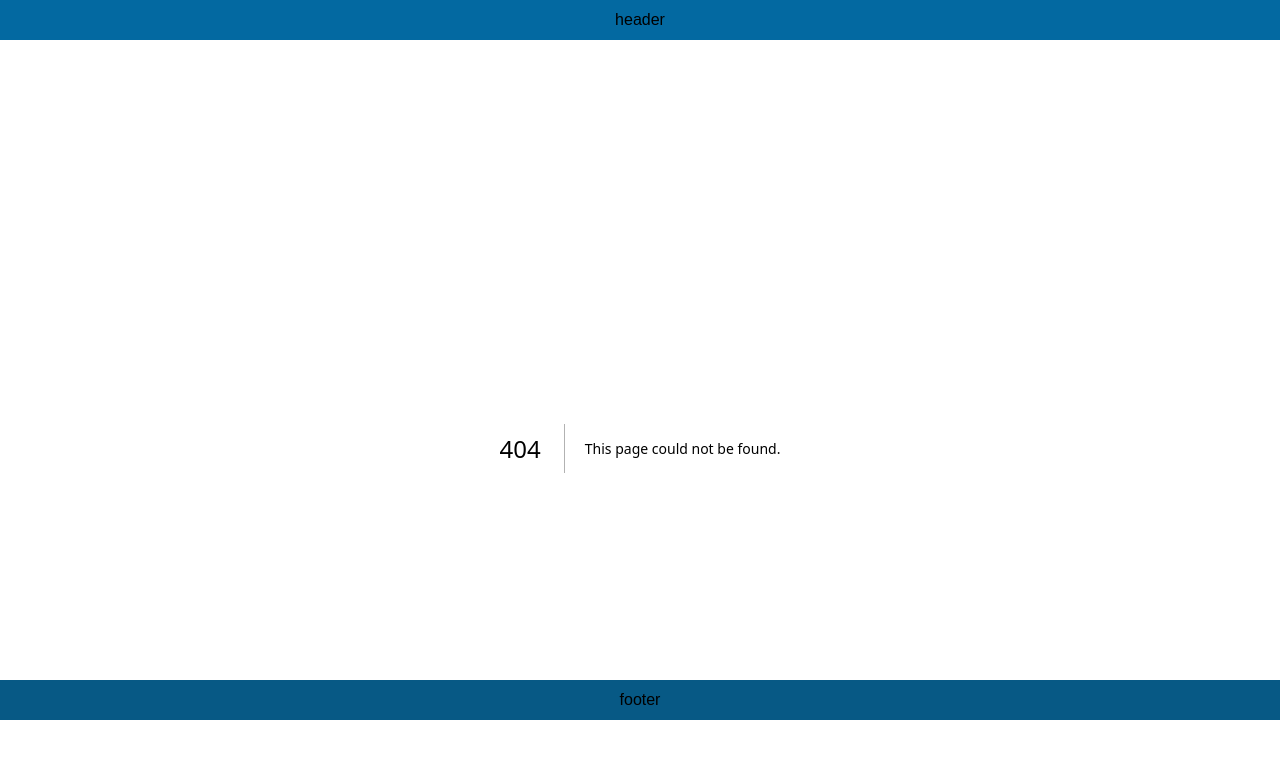
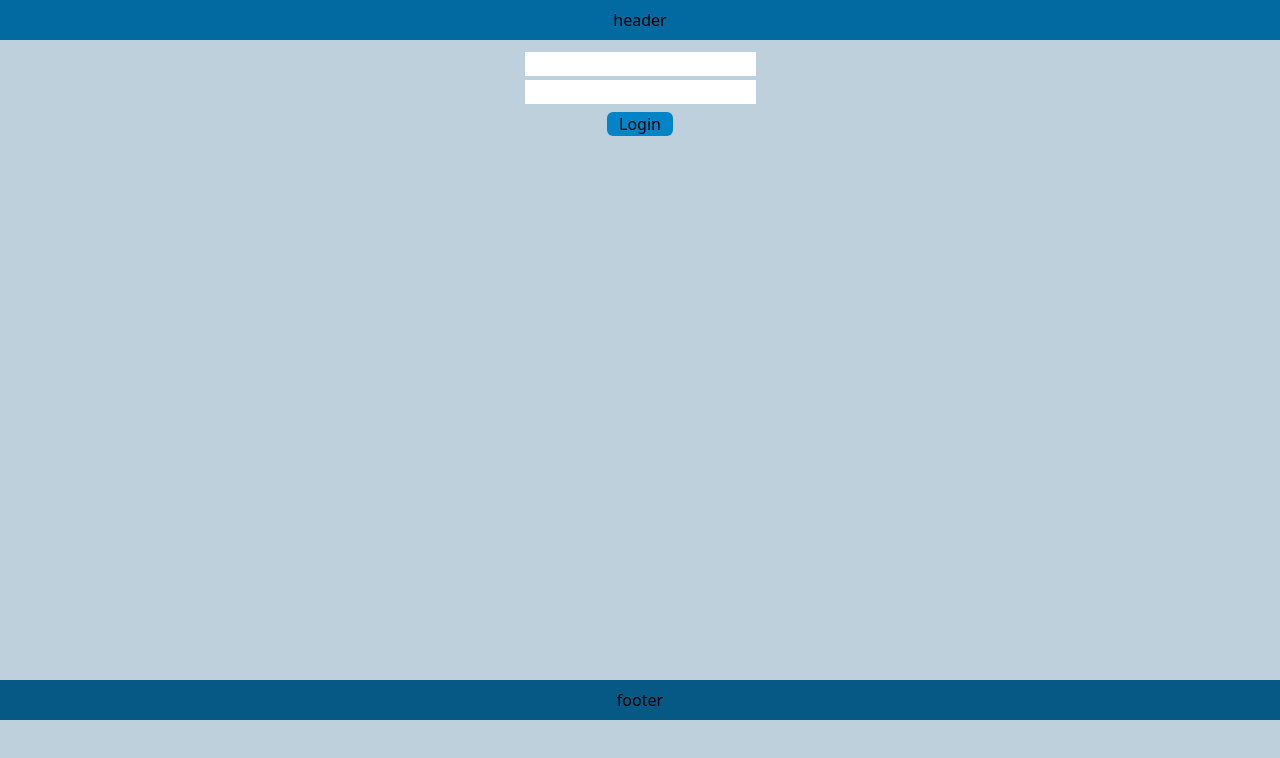
Before and after one commit to pure11pure/InternTraining, a Next.js app in the folder NextJs/next-study/: page /login in a window 1280 px wide. Before the commit this address had no page. Shown: the top 758 px of the page. Built offline with nearby package versions, Linux system fonts and the light colour scheme.

Commit message:
update : login 1

```diff
--- a/NextJs/next-study/src/app/globals.css
+++ b/NextJs/next-study/src/app/globals.css
@@ -2,26 +2,6 @@
 @tailwind components;
 @tailwind utilities;
 
-:root {
-  --background: #ffffff;
-  --foreground: #171717;
+body{
+  background-color:rgb(191, 208, 221)
 }
-
-@media (prefers-color-scheme: dark) {
-  :root {
-    --background: #0a0a0a;
-    --foreground: #ededed;
-  }
-}
-
-body {
-  color: var(--foreground);
-  background: var(--background);
-  font-family: Arial, Helvetica, sans-serif;
-}
-
-@layer utilities {
-  .text-balance {
-    text-wrap: balance;
-  }
-}
--- /dev/null
+++ b/NextJs/next-study/src/app/login/action.tsx
@@ -0,0 +1,9 @@
+'use server'
+
+export async function login(formData:any) {
+    const email = formData.get('email')
+    const password = formData.get('password')
+
+    console.log("email: ", email)
+    console.log("password: ", password)
+}
--- /dev/null
+++ b/NextJs/next-study/src/app/login/page.tsx
@@ -0,0 +1,20 @@
+
+
+import {login} from './action'
+
+export default function Page() {
+
+    return (
+        <form action={login} className="text-center">
+            <div className="py-1">
+                <input type="text" name="email" />
+            </div>
+            <div>
+                <input type="password" name="password" />
+            </div>
+            <button className="bg-sky-600 px-3 rounded-md my-2">Login</button>
+
+        </form>
+    )
+
+}
```
